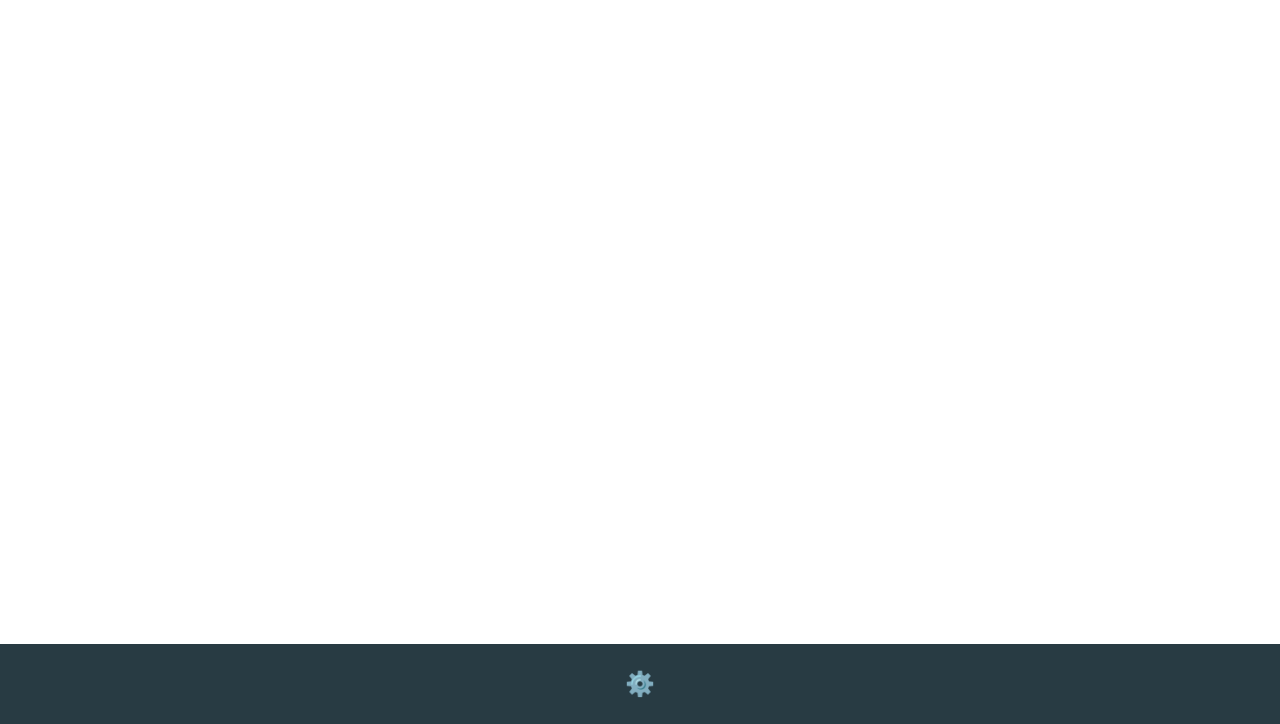
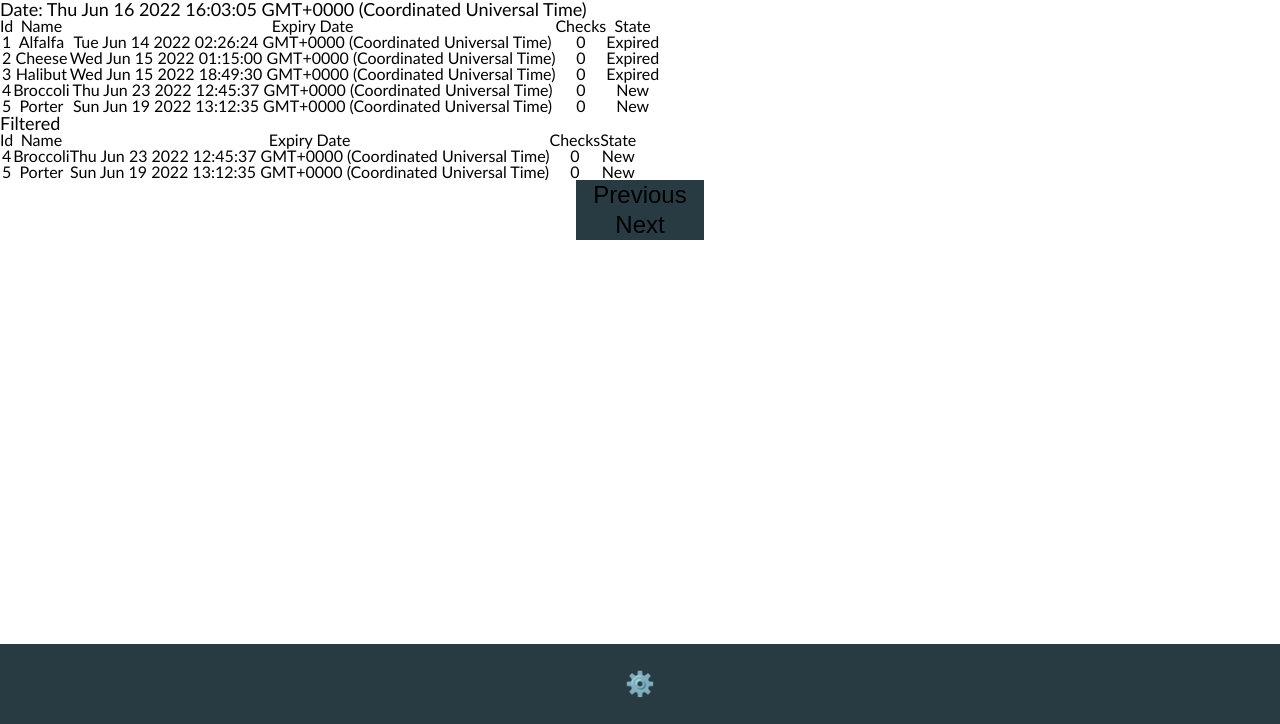
Before and after one commit to CristianoFFinotto/project-market-v2-html-css-js, a plain HTML site: page index.html in a window 1280 px wide. Shown: the part 76-800 px from the top of the page. Drawn offline with Linux system fonts and the light colour scheme.

Commit message:
added the logic for the creation of the tables in the dom and the functioning of the buttons(Next and previous)

```diff
--- a/scripts/main.mjs
+++ b/scripts/main.mjs
@@ -12,13 +12,7 @@ import * as fn from "./functions.mjs"; //main functions used to run the program
  import { itemNames } from "./itemsNames.mjs"; //array with a list of all possible item names
 
  let runtime = cnf.weeksRuntime;
-let items = [];
-let OldExpiryItems = [];
-//startDate and endDate define the range of the generated items' expiry dates
-let startDate = new Date();
-let endDate = fn.addDays(startDate, runtime * cnf.daysInWeek);
-
-let currentDate = fn.addDays(startDate, cnf.startingOffset);
+ let nodeContent = document.getElementById("content");
 
  let init = () => {
 
@@ -29,6 +23,13 @@ let init = () => {
 		 return;
 	 }
 
+	 let items = [];
+		 //startDate and endDate define the range of the generated items' expiry dates
+		 let startDate = new Date();
+		 let endDate = fn.addDays(startDate, runtime * cnf.daysInWeek);
+
+		 let currentDate = fn.addDays(startDate, cnf.startingOffset);
+
 
 		 let startConfig = {
 			 itemNames,
@@ -38,64 +39,74 @@ let init = () => {
 			 shelfLife: cnf.shelfLife,
 		 };
 
+		 for(let i = runtime; i > 0; i--){
 		 // 1) Add new items
 		 items.push(...fn.generateItems(cnf.newItemsPerWeek, startConfig));
-
-		// 2) Print all of the items into DOM
-
-		/*
-			console.log(`Week of ${fn.formatDate(currentDate, cnf)}`);
-			console.log("---------------------------------------------------------");
-			fn.printItems(items, cnf);
-		*/
-
-		// 3) Filter the items and print the filtered list into DOM
-
-		/*
+		 printContent(items, currentDate, i);
+		 //Filter the items
 		 items = items.filter(fn.checkItem);
-			fn.printItems(items, cnf);
-			console.log("");
-		*/
-
-	/* 	// 4) Add days to the current date
+		 // 4) Add days to the current date
 		 currentDate = fn.addDays(currentDate, cnf.daysInWeek);
-
 		 // 5) Update the items (state and checks)
 		 items.forEach(item => {
 			 fn.updateChecks(item);
 			 fn.updateState(item, currentDate, cnf.shelfLife);
 		 });
-
-		// 6) Check if the program should go on
-		runtime--;
-		if (runtime <= 0) {
-			clearInterval(id);
-			isRunning = false;
-		} */
+		 };
 	 };
 
-function printContent(itemArray, currentDate) {
-	let nodeContent = document.getElementById("content");
-    /* Delete al node in section content */
-	while (nodeContent.hasChildNodes()) {
-		nodeContent.removeChild(nodeContent.firstChild);
+ function printContent(itemArray, currentDate, sectionId) {
+
+	 let sectionContent = document.createElement("div");
+	 sectionContent.id = sectionId;
+
+	 if(sectionContent.id < cnf.weeksRuntime){
+		 sectionContent.classList.add("d-none");
 	 }
 
 	 /* Create title with current date */
 	 let title = document.createElement("h2");
 	 title.textContent = `Date: ${currentDate}`;
-	nodeContent.appendChild(title);
+	 sectionContent.appendChild(title);
 
-	createTable(itemArray);
+	 createTable(itemArray, sectionContent);
 	 /* Table FIltered */
 	 let filtered = document.createElement("h2");
 	 filtered.textContent = "Filtered";
+	 sectionContent.appendChild(filtered);
 
-	createTable(itemArray.filter(fn.checkItem));
+	 createTable(itemArray.filter(fn.checkItem), sectionContent);
+
 	 /* Add Buttons */
+	 let buttonNext = document.createElement("button");
+	 buttonNext.textContent = "Next";
+	 buttonNext.onclick = function() {
+		 if(sectionId - 1 > 0){
+		 let nextSection = document.getElementById(sectionId - 1);
+
+		 sectionContent.classList.add("d-none");
+		 nextSection.classList.remove("d-none")
+	 }/* Else messaggio errore  */
 	 }
 
-function createTable(itemArray) {
+	 let buttonPrevious = document.createElement("button");
+	 buttonPrevious.textContent = "Previous";
+	 buttonPrevious.onclick = function() {
+		 if(sectionId + 1 <= cnf.weeksRuntime){
+		 let previousSection = document.getElementById(sectionId + 1);
+
+		 sectionContent.classList.add("d-none");
+		 previousSection.classList.remove("d-none");
+		 }/* Else messaggio errore */
+	 }
+
+	 sectionContent.appendChild(buttonPrevious);
+	 sectionContent.appendChild(buttonNext);
+
+	 nodeContent.appendChild(sectionContent);
+ }
+
+ function createTable(itemArray, node) {
 		 /* create table with items */
 		 let table = document.createElement("table");
 		 let thead = document.createElement("thead");
@@ -107,19 +118,19 @@ function createTable(itemArray) {
 		 tableRowThead.appendChild(thId);
 
 		 let thName = document.createElement("th");
-		thId.textContent = "Name";
+		 thName.textContent = "Name";
 		 tableRowThead.appendChild(thName);
 
 		 let thExpiry = document.createElement("th");
-		thId.textContent = "Expiry Date";
+		 thExpiry.textContent = "Expiry Date";
 		 tableRowThead.appendChild(thExpiry);
 
 		 let thChecks = document.createElement("th");
-		thId.textContent = "Checks";
+		 thChecks.textContent = "Checks";
 		 tableRowThead.appendChild(thChecks);
 
 		 let thState = document.createElement("th");
-		thId.textContent = "State";
+		 thState.textContent = "State";
 		 tableRowThead.appendChild(thState);
 
 		 thead.appendChild(tableRowThead);
@@ -152,6 +163,8 @@ function createTable(itemArray) {
 		 })
 
 		 table.appendChild(tbody);
-		nodeContent.appendChild(table);
+		 node.appendChild(table);
 
  }
+
+ init();
--- a/styles/style.css
+++ b/styles/style.css
@@ -7,6 +7,10 @@
 
 body {
   font-family: "Gill Sans", "Gill Sans MT", Calibri, "Trebuchet MS", sans-serif;
+}
+/* Class for hide element in js */
+.d-none {
+  display: none;
 }
 
 /* HEADER */
```
Lines whose indentation alone changed are shown as unchanged.
